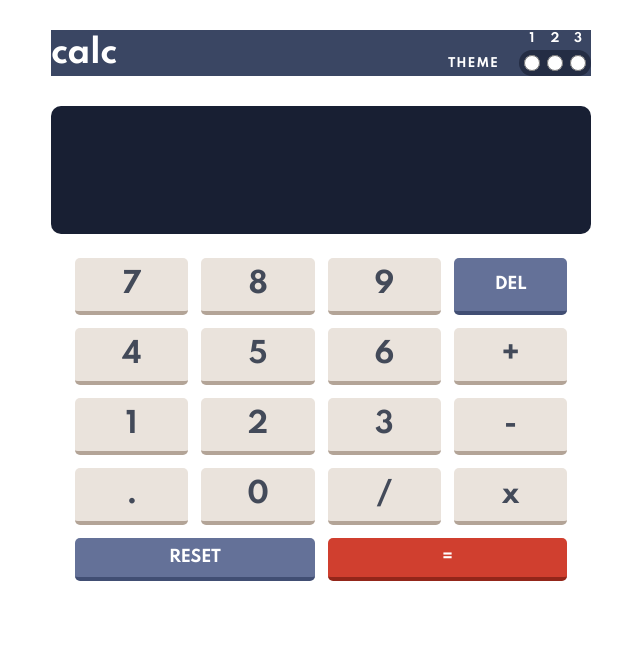
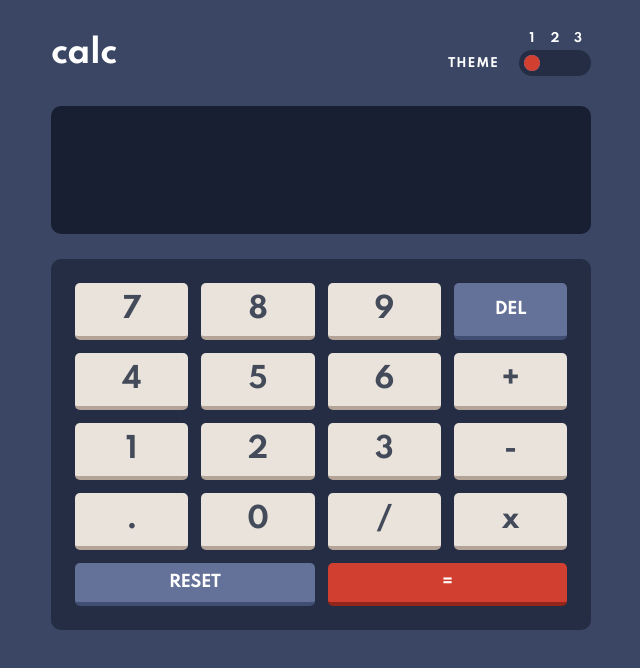
Before and after one commit to nlukic97/calculator-app, a website: page public/index.html in a window 1280 px wide. Shown: the whole page, without its empty margins (319-959 px from the left). Drawn offline with Linux system fonts and the light colour scheme.

Commit message:
added some code for color scheme. Also, styled the radio button

```diff
--- a/public/index.html
+++ b/public/index.html
@@ -15,6 +15,7 @@
   <link rel="stylesheet" href="css/style.css">
 
   <!-- JavaScript -->
+  <script src="js/color-scheme.js" defer></script>
   <script src="js/script.js" defer></script>
 </head>
 <body>
@@ -37,7 +38,7 @@
             </div>
 
             <div class="theme-btns-container text-center">
-              <input type="radio" name="theme" id="theme1" class="theme-button">
+              <input type="radio" name="theme" id="theme1" class="theme-button" checked>
               <input type="radio" name="theme" id="theme2" class="theme-button">
               <input type="radio" name="theme" id="theme3" class="theme-button">
             </div>
--- /dev/null
+++ b/public/js/color-scheme.js
@@ -0,0 +1,5 @@
+let radioButtons = document.querySelectorAll('.theme-label')
+
+radioButtons.forEach(btn=>{
+    console.log(btn.attributes.for.nodeValue);
+})
--- a/public/js/script.js
+++ b/public/js/script.js
@@ -14,13 +14,7 @@ function newNumber(number){
     formula += number
 }
 
-//returns true if the last character is an integer (specifically, if it is not a mathemathical operation or a dot/comma)
-function isLastCharInteger(string){
-    let char = string[string.length-1]
-    return (char == '-' || char == '+' || char == '*' || char == '/' || char == '.') ? false : true;
-}
-
-// function
+// function to calculate final result
 function calculate(givenNumbers){
     //will not execute if user presses = before entering anything
     if(givenNumbers === '') return '';
@@ -33,7 +27,6 @@ function calculate(givenNumbers){
     if(givenNumbers === ''){
         return givenNumbers;
     }
-
     return Function('return (' + givenNumbers + ')')().toString();
 }
 
@@ -52,7 +45,13 @@ function isFormulaEmpty(sring){
     return (string === '' || string === null) ? true : false;
 }
 
+//returns true if the last character is an integer (specifically, if it is not a mathemathical operation or a dot/comma)
+function isLastCharInteger(string){
+    let char = string[string.length-1]
+    return (char == '-' || char == '+' || char == '*' || char == '/' || char == '.') ? false : true;
+}
 
+//adding event listeners for all the calculator buttons
 function addListeners(){
     let btns = document.querySelectorAll('.calc-buttons .btn')
 
--- a/public/scss/imports/_mobileStylesheet.scss
+++ b/public/scss/imports/_mobileStylesheet.scss
@@ -7,6 +7,8 @@
 *, body {
     margin: 0;
     padding: 0;
+    background-color: $color-background-1;
+
 }
 
 body {
@@ -15,14 +17,14 @@ body {
 }
 
 
+
 // calculator head component
 .calc-head {
     margin-top: 30px;
-    color: #fff;
+    color: $text-color;
     display: flex;
     justify-content: space-between;
     align-items: center;
-    background-color: $color-background-1;
 
     .theme-switcher {
         display: flex;
@@ -42,6 +44,10 @@ body {
                 height: 16px;
                 display: inline-block;
 
+                &:hover {
+                    cursor: pointer;
+                }
+
                 &:last-child {
                     margin-right: 0;
                 }
@@ -55,14 +61,33 @@ body {
             padding: 5px;
 
             .theme-button {
-                display: inline-block;
                 width: 16px;
                 height: 16px;
+                margin-right: 7px;
+                position: relative;
+                opacity: 0;
 
-                margin-right: 7px;
+                &:checked {
+                    opacity: 1;
+
+                    &::after {
+                        content:'';
+                        position: absolute;
+                        top: 0;
+                        left: 0;
+                        width: 16px;
+                        height: 16px;
+                        background-color: $equals-bg-1;
+                        border-radius: 50%;
+                    }
+                }
 
                 &:last-child {
                     margin-right: 0;
+                }
+
+                &:hover {
+                    cursor: pointer;
                 }
             }
         }
@@ -72,7 +97,7 @@ body {
 
 // Dashboard component
 .dashboard {
-    color: #fff;
+    color: $text-color;
     background-color: $color-dashboard-1;
     padding: 24px;
     text-align: right;
@@ -86,10 +111,14 @@ body {
 
     .dashboard-text {
         line-break: anywhere;
+        background-color: transparent;
     }
 }
 
 .calc-buttons {
+    margin-top: 25px;
+    background-color: $color-theme-picker-1;
+    border-radius: 10px;
     display: grid;
     grid-template-columns: repeat(4,1fr);
     gap: 13px;
--- a/public/scss/imports/_variables.scss
+++ b/public/scss/imports/_variables.scss
@@ -8,3 +8,4 @@ $number-color-1:#434A59;
 
 $equals-bg-1:#D03F2F;
 $del-res-bg-1:#647198;
+$text-color:#fff;
```
Also changed, not shown: public/css/style.css, 1 other file.
